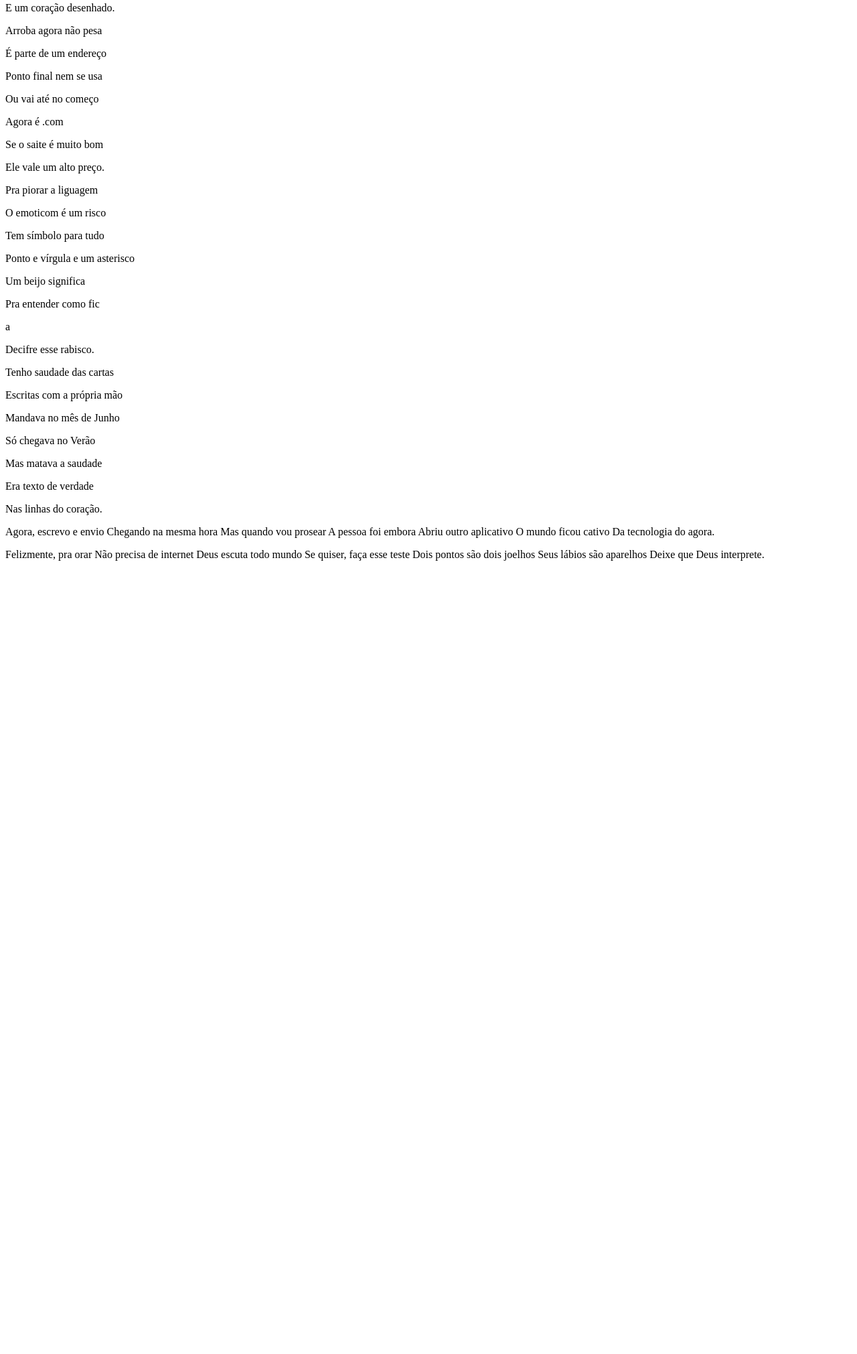
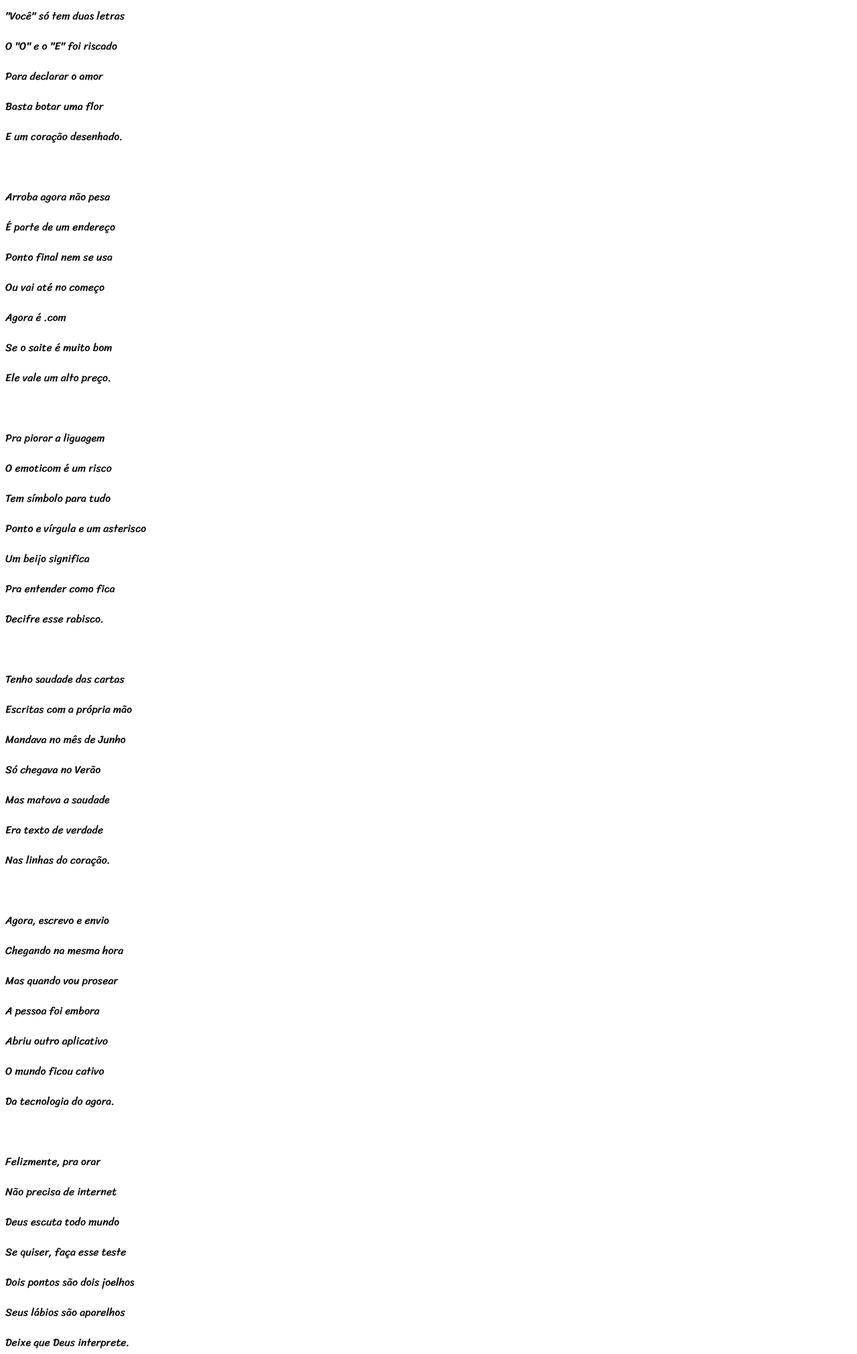
Before and after one commit to raquelpandolfi/html-css, a plain HTML site: page desafios/d012/imagens/index.html in a window 1280 px wide. Shown: the part 566-2587 px from the top of the page at 67% size. Before the commit the page ends 1419 px from the top, so only its background shows below. Drawn offline with Linux system fonts and the light colour scheme.

Commit message:
add exercise

```diff
--- a/desafios/d012/imagens/index.html
+++ b/desafios/d012/imagens/index.html
@@ -3,68 +3,84 @@
 <head>
     <meta charset="UTF-8">
     <meta name="viewport" content="width=device-width, initial-scale=1.0">
+    <link rel="stylesheet" href="style.css">
     <title>Desafio</title>
 </head>
 <body>
+
     <h1>Cordel Moderno</h1>
     <h2>Por Milton Duarte</h2>
 
+    <div class="e0">
         <p>Estou ficando cansado</p>
         <p>Da tal tecnologia</p>
         <p>Só se fala por e-mail</p>
         <p>Mensagem curta e fria</p>
         <p>Twitter e Facebook</p>
         <p>Antes que eu caduque</p>
-    <p>Vou dizer tudo em poesia.</p>
+        <p>Vou dizer tudo em poesia.</p><br>
+    </div>
 
+    <div class="e0">
         <p>Não é mais como era antes</p>
         <p>É tudo abreviado</p>
         <p>"Você" só tem duas letras</p>
         <p>O "O" e o "E" foi riscado</p>
         <p>Para declarar o amor</p>
         <p>Basta botar uma flor</p>
-    <p>E um coração desenhado.</p>
+        <p>E um coração desenhado.</p><br>
+    </div>
 
-    <p>Arroba agora não pesa
+    <div class="e0">
+        <p>Arroba agora não pesa</p>
         <p>É parte de um endereço</p>
         <p>Ponto final nem se usa</p>
         <p>Ou vai até no começo</p>
         <p>Agora é .com</p>
         <p>Se o saite é muito bom</p>
-    <p>Ele vale um alto preço.</p>
+        <p>Ele vale um alto preço.</p><br>
+    </div>
 
+    <div class="e0">
         <p>Pra piorar a liguagem</p>
         <p>O emoticom é um risco</p>
         <p>Tem símbolo para tudo</p>
         <p>Ponto e vírgula e um asterisco</p>
         <p>Um beijo significa</p>
-        <p>Pra entender como fic</p>a
-        <p>Decifre esse rabisco.</p>
+        <p>Pra entender como fica</p>
+        <p>Decifre esse rabisco.</p><br>
+    </div>
 
 
+    <div class="e0">
         <p>Tenho saudade das cartas</p>
         <p>Escritas com a própria mão</p>
         <p>Mandava no mês de Junho</p>
         <p>Só chegava no Verão</p>
         <p>Mas matava a saudade</p>
         <p>Era texto de verdade</p>
-        <p>Nas linhas do coração.</p>
+        <p>Nas linhas do coração.</p><br>
+    </div>
 
-    <p>Agora, escrevo e envio
-        Chegando na mesma hora
-        Mas quando vou prosear
-        A pessoa foi embora
-        Abriu outro aplicativo
-        O mundo ficou cativo
-        Da tecnologia do agora.
-    </p>
-    <p>Felizmente, pra orar
-        Não precisa de internet
-        Deus escuta todo mundo
-        Se quiser, faça esse teste
-        Dois pontos são dois joelhos
-        Seus lábios são aparelhos
-        Deixe que Deus interprete.
-    </p>
+    <div class="e0">
+        <p>Agora, escrevo e envio</p>
+        <p>Chegando na mesma hora</p>
+        <p>Mas quando vou prosear</p>
+        <p>A pessoa foi embora</p>
+        <p>Abriu outro aplicativo</p>
+        <p>O mundo ficou cativo</p>
+        <p>Da tecnologia do agora.</p><br>
+    </div>
+
+    <div class="e0">
+        <p>Felizmente, pra orar</p>
+        <p>Não precisa de internet</p>
+        <p>Deus escuta todo mundo</p>
+        <p>Se quiser, faça esse teste</p>
+        <p>Dois pontos são dois joelhos</p>
+        <p>Seus lábios são aparelhos</p>
+        <p>Deixe que Deus interprete.</p>
+    </div>
+
 </body>
 </html>
--- /dev/null
+++ b/desafios/d012/imagens/style.css
@@ -0,0 +1,27 @@
+@charset "UTF-8";
+
+@import url('https://fonts.googleapis.com/css2?family=Sriracha&display=swap');
+
+@import url('https://fonts.googleapis.com/css2?family=Passion+One:wght@400;700;900&family=Sriracha&display=swap');
+
+:root{
+  --font1: "Sriracha", sans-serif;
+  --font2: "Passion One", sans-serif;
+
+
+
+}
+
+h1{
+    font-family: var(--font2);
+
+}
+
+h2{
+    font-family: var(--font2);
+}
+
+.e0{
+    font-family: var(--font1);
+
+}
```
Lines whose indentation alone changed are shown as unchanged.
